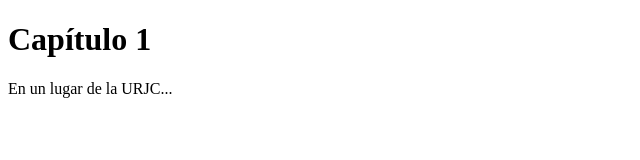
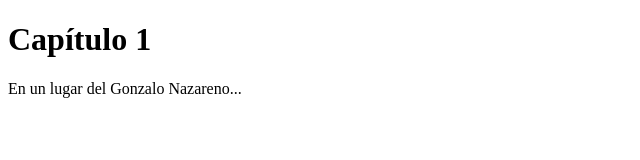
Before and after one commit to arpovea/htmlestatico, a plain HTML site: page index.html in a window 1280 px wide. Shown: the full height of the page, 0-640 px from the left. Drawn offline with Linux system fonts and the light colour scheme.

Commit message:
Update index.html

```diff
--- a/index.html
+++ b/index.html
@@ -9,6 +9,6 @@
 
   <body>
     <h1>Capítulo 1</h1>
-    <p>En un lugar de la URJC...</p>
+    <p>En un lugar del Gonzalo Nazareno...</p>
   </body>
 </html>
```
